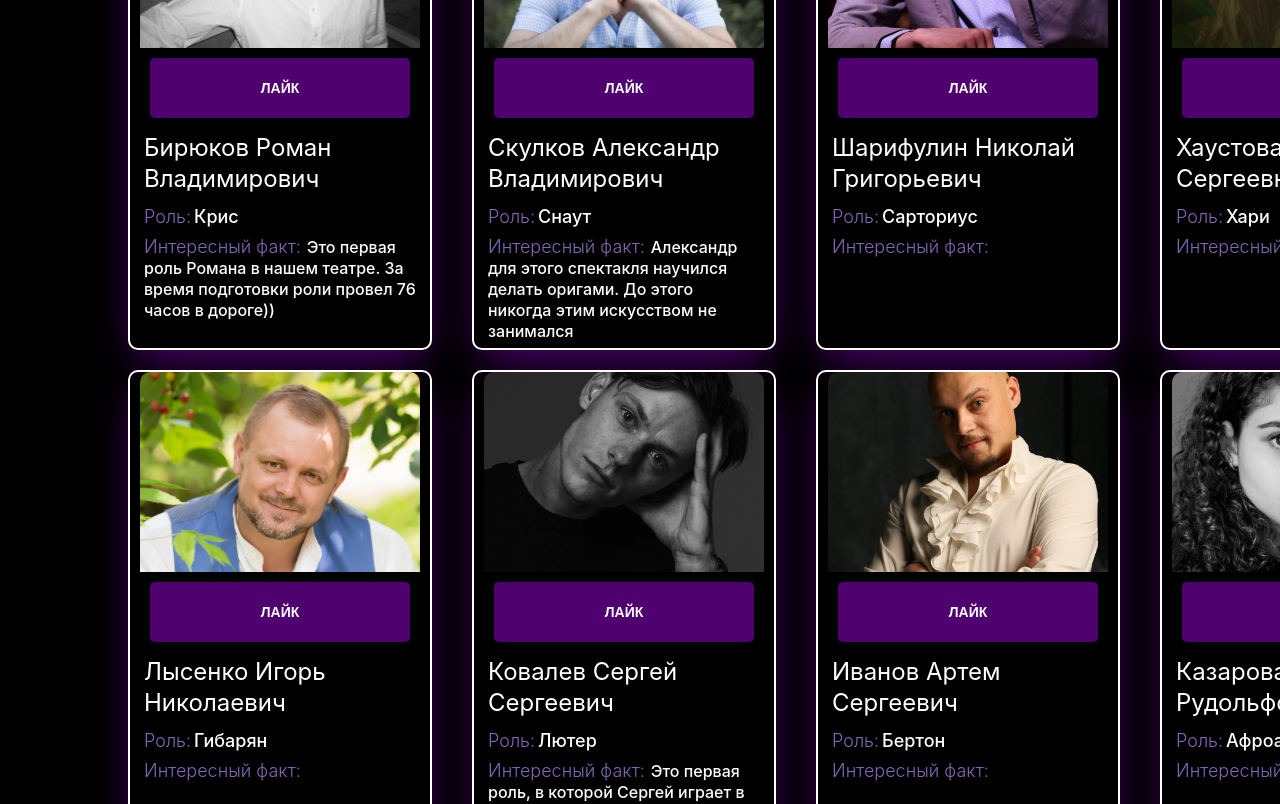
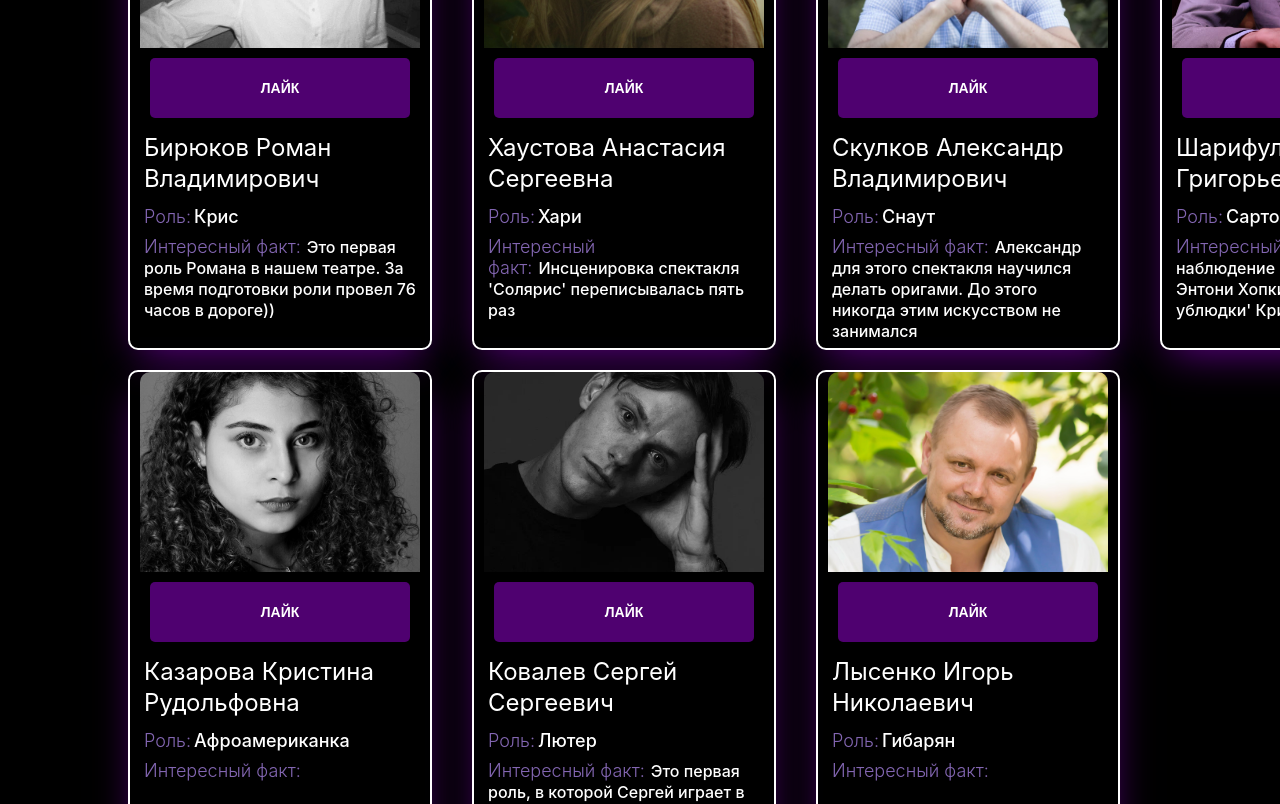
Before and after one commit to ArishkaWolf/solaris, a Next.js app in the folder solaris-next-app/: page / in a window 1280 px wide. Shown: the part 1440-2244 px from the top of the page. Built offline with nearby package versions, Linux system fonts and the light colour scheme.

Commit message:
something 10

```diff
--- a/solaris-next-app/app/components/FlipCard.js
+++ b/solaris-next-app/app/components/FlipCard.js
@@ -16,7 +16,7 @@ export const FlipCard = () => {
         {/* Передняя сторона карточки */}
         <div className={styles.front}>
           <img
-            src="/cards/card.jpg" // Замени путь на свою картинку
+            src="/cards/cardd.jpg"
             alt="Card Cover"
             className={styles.coverImage}
           />
@@ -24,7 +24,7 @@ export const FlipCard = () => {
         {/* Задняя сторона карточки */}
         <div className={styles.back}>
           <img
-            src="/cards/hands.jpeg" // Замени путь на изображение картины
+            src="/cards/hands.jpeg"
             alt="The Hands Resist Him"
             className={styles.backImage}
           />
--- a/solaris-next-app/app/components/TracksSection.module.css
+++ b/solaris-next-app/app/components/TracksSection.module.css
@@ -117,8 +117,8 @@
 
   .trackCard {
     width: 80%;
-    margin-left: 12px;
-    margin-right: 12px;
+    margin-left: 16px;
+    margin-right: 16px;
   }
 
   .controls {
--- a/solaris-next-app/products.json
+++ b/solaris-next-app/products.json
@@ -12,7 +12,19 @@
       "likeText": "Как мы можем понять космос, если не можем понять друг друга"
     },
     {
-        "id": 2,
+      "id": 2,
+      "nameRu": "Хаустова Анастасия Сергеевна",
+      "image": "/actors/asya.jpg",
+      "fact":"Инсценировка спектакля 'Солярис' переписывалась пять раз",
+      "role": "Хари",
+      "brand": {
+        "name": "Sorti",
+        "number": 100
+      },
+      "likeText": "Всегда помни кто ты есть на самом деле"
+    },
+    {
+        "id": 3,
         "nameRu": "Скулков Александр Владимирович",
         "image": "/actors/sasha.jpg",
         "fact":"Александр для этого спектакля научился делать оригами. До этого никогда этим искусством не занимался",
@@ -24,40 +36,28 @@
         "likeText": "Блистай! Сияй! Живи! Твори! Пусть даже с демоном внутри..."
       },
       {
-        "id": 3,
+        "id": 4,
         "nameRu": "Шарифулин Николай Григорьевич",
         "image": "/actors/kolya.jpg",
-        "fact":" ",
+        "fact":"Актерское наблюдение 'Молчание ягнят' Энтони Хопкинс и 'Бесславные ублюдки' Кристоф Вальц",
         "role": "Сарториус",
         "brand": {
           "name": "Sorti",
           "number": 100
         },
-        "likeText": "Спасибо! Николай потрясающий актер!"
+        "likeText": "Главное оружие - интеллект"
       },
       {
-        "id": 4,
-        "nameRu": "Хаустова Анастасия Сергеевна",
-        "image": "/actors/asya.jpg",
+        "id": 5,
+        "nameRu": "Казарова Кристина Рудольфовна",
+        "image": "/actors/kris.jpg",
         "fact":" ",
-        "role": "Хари",
+        "role": "Афроамериканка",
         "brand": {
           "name": "Sorti",
           "number": 100
         },
-        "likeText": "Спасибо! Анастасия невероятна!"
-      },
-      {
-        "id": 5,
-        "nameRu": "Лысенко Игорь Николаевич",
-        "image": "/actors/igor.jpg",
-        "fact":" ",
-        "role": "Гибарян",
-        "brand": {
-          "name": "Sorti",
-          "number": 100
-        },
-        "likeText": "Спасибо! Игорь просто замечателен!"
+        "likeText": "Спасибо! Кристина вдохновляет!"
       },
       {
         "id": 6,
@@ -73,26 +73,14 @@
       },
       {
         "id": 7,
-        "nameRu": "Иванов Артем Сергеевич",
-        "image": "/actors/artyom.jpg",
+        "nameRu": "Лысенко Игорь Николаевич",
+        "image": "/actors/igor.jpg",
         "fact":" ",
-        "role": "Бертон",
+        "role": "Гибарян",
         "brand": {
           "name": "Sorti",
           "number": 100
         },
-        "likeText": "Спасибо! Артем потрясает!"
-      },
-      {
-        "id": 8,
-        "nameRu": "Казарова Кристина Рудольфовна",
-        "image": "/actors/kris.jpg",
-        "fact":" ",
-        "role": "Афроамериканка",
-        "brand": {
-          "name": "Sorti",
-          "number": 100
-        },
-        "likeText": "Спасибо! Кристина вдохновляет!"
+        "likeText": "Спасибо! Игорь просто замечателен!"
       }
 ]
```
Also changed, not shown: solaris-next-app/public/cards/cardd.jpg (added).
